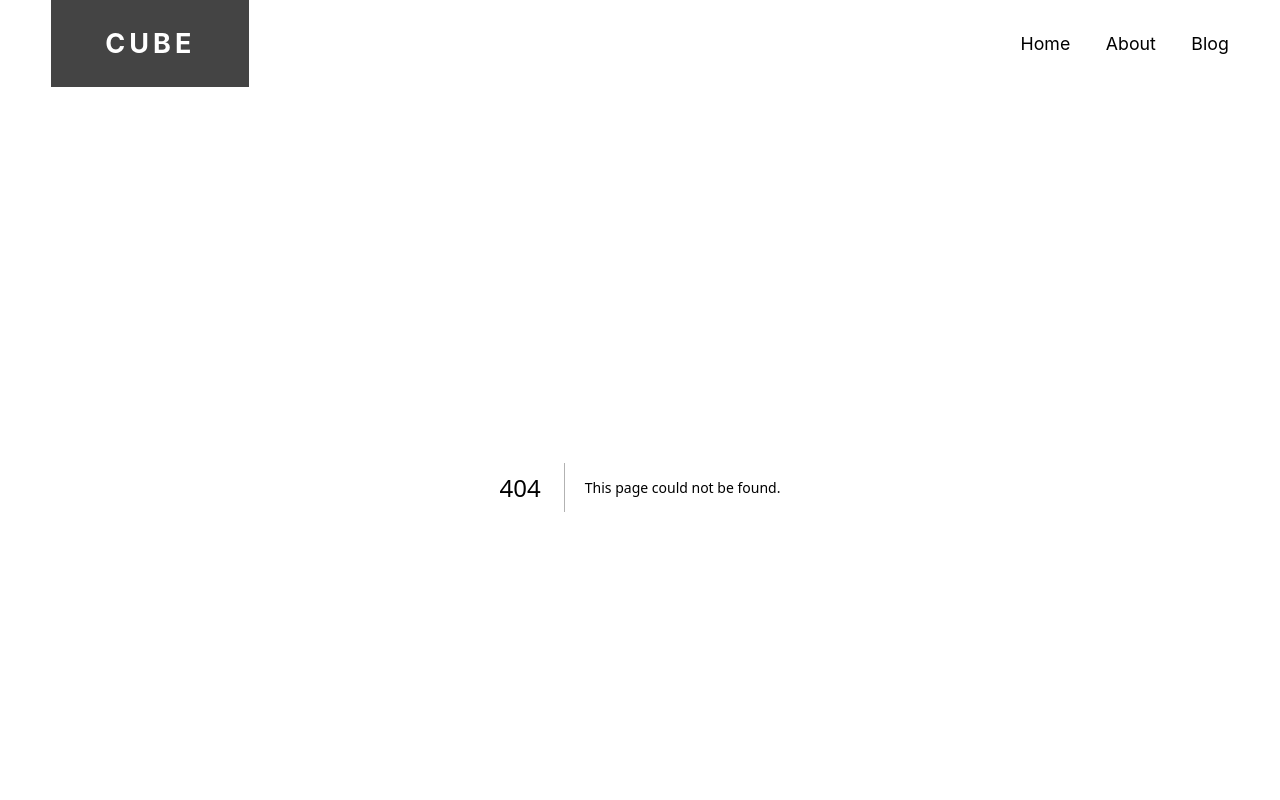
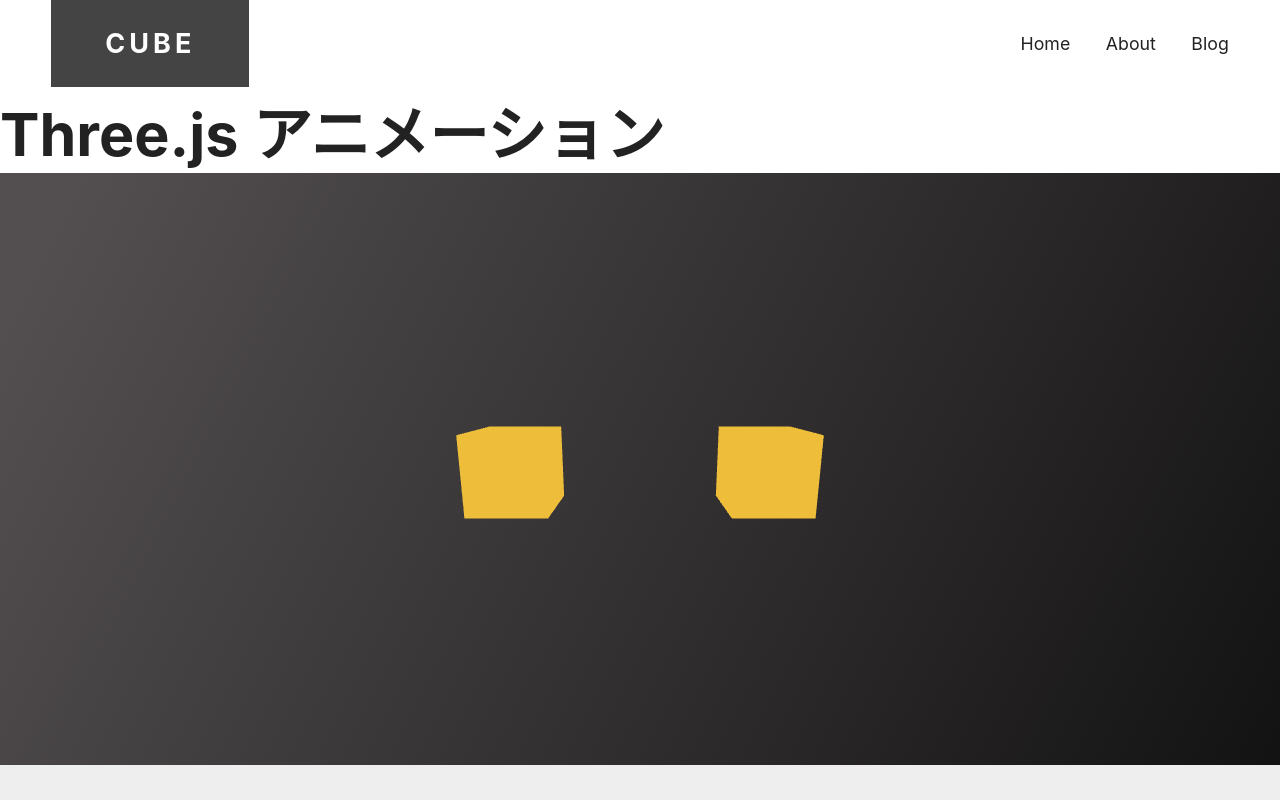
Before and after one commit to ChishioHikaru/blog-next, a Next.js app: page /three in a window 1280 px wide. Before the commit this address had no page. Shown: the top 800 px of the page. Built offline with nearby package versions, Linux system fonts and the light colour scheme.

Commit message:
threejs-animation

```diff
--- a/package.json
+++ b/package.json
@@ -14,9 +14,12 @@
     "@fortawesome/free-regular-svg-icons": "^6.4.2",
     "@fortawesome/free-solid-svg-icons": "^6.4.2",
     "@fortawesome/react-fontawesome": "^0.2.0",
+    "@react-spring/three": "^9.7.3",
+    "@react-three/fiber": "^8.14.2",
     "@types/node": "20.4.10",
     "@types/react": "18.2.20",
     "@types/react-dom": "18.2.7",
+    "@types/three": "^0.156.0",
     "autoprefixer": "10.4.14",
     "eslint": "8.47.0",
     "eslint-config-next": "13.4.13",
@@ -26,6 +29,7 @@
     "react-dom": "18.2.0",
     "sass": "^1.65.1",
     "tailwindcss": "3.3.3",
+    "three": "^0.156.1",
     "typescript": "5.1.6"
   },
   "devDependencies": {
--- /dev/null
+++ b/pages/three.js
@@ -0,0 +1,58 @@
+import { Canvas, useFrame } from '@react-three/fiber'
+import { useRef, useState } from 'react'
+import { config, useSpring, animated } from '@react-spring/three'
+
+function Box(props) {
+  const ref = useRef()
+
+  const [clicked, setClicked] = useState(false)
+  const [hovered, setHovered] = useState(false)
+
+  useFrame(() => (ref.current.rotation.x += 0.01))
+
+  const { scale } = useSpring({
+    scale: clicked ? 2 : 1,
+    config: config.wobbly,
+    duration: 300,
+  })
+
+  return (
+    <animated.mesh
+      {...props}
+      ref={ref}
+      scale={scale}
+      onClick={() => setClicked(!clicked)}
+      onPointerOver={() => {
+        setHovered(true)
+        document.body.style.cursor = 'pointer'
+      }}
+      onPointerOut={() => {
+        setHovered(false)
+        if (clicked) setClicked(false)
+        document.body.style.cursor = ''
+      }}
+      receiveShadow={true}
+      castShadow={true}
+    >
+      <boxGeometry args={[1, 1, 1]} />
+      <meshStandardMaterial color={hovered ? 'hotpink' : 'orange'} />
+    </animated.mesh>
+  )
+}
+
+function App() {
+  return (
+    <>
+      <h1>Three.js アニメーション</h1>
+      <div id="canvas-container">
+        <Canvas>
+          <Box position={[-1.6, 0, 0]} />
+          <Box position={[1.6, 0, 0]} />
+          <ambientLight intensity={3.5} />
+        </Canvas>
+      </div>
+    </>
+  )
+}
+
+export default App
--- a/styles/globals.scss
+++ b/styles/globals.scss
@@ -74,3 +74,41 @@ a {
   color: inherit;
   text-decoration: none;
 }
+
+#canvas-container {
+  width: 100%;
+  height: 74vh;
+  margin: 0;
+  padding: 0;
+  background: rgb(83, 79, 81);
+  background: linear-gradient(
+    117deg,
+    rgba(83, 79, 81, 1) 5%,
+    rgba(9, 8, 9, 0.9556197478991597) 100%
+  );
+
+  h1 {
+    color: #fff;
+    text-align: center;
+    font-size: 55px;
+    letter-spacing: 1px;
+  }
+
+  a {
+    position: absolute;
+    top: 77%;
+    left: 50%;
+    transform: translate(-50%, -50%);
+    border-radius: 10px;
+    border: none;
+    background: #fff;
+    cursor: pointer;
+    transition: all 0.2s;
+    padding: 10px 20px;
+  }
+
+  a:hover {
+    color: #fff;
+    background: #000;
+  }
+}
```
Also changed, not shown: 1 other file (tests, documents, lock files or other folders).
